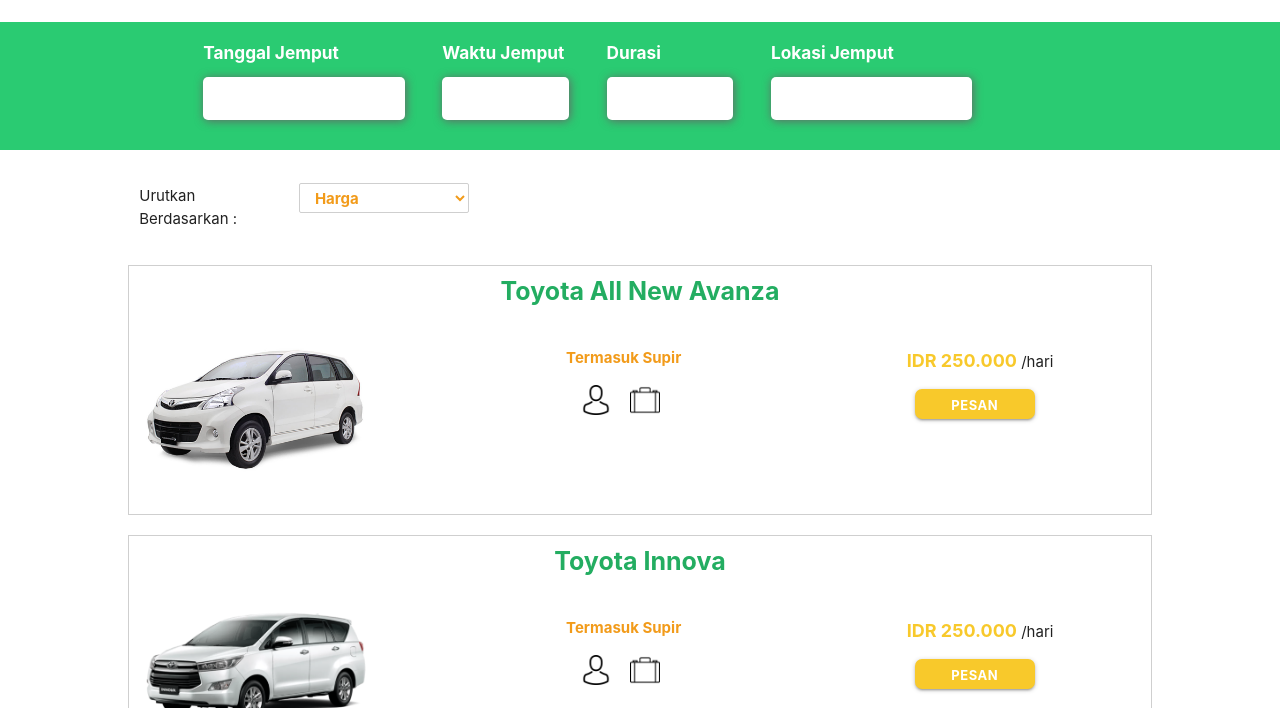
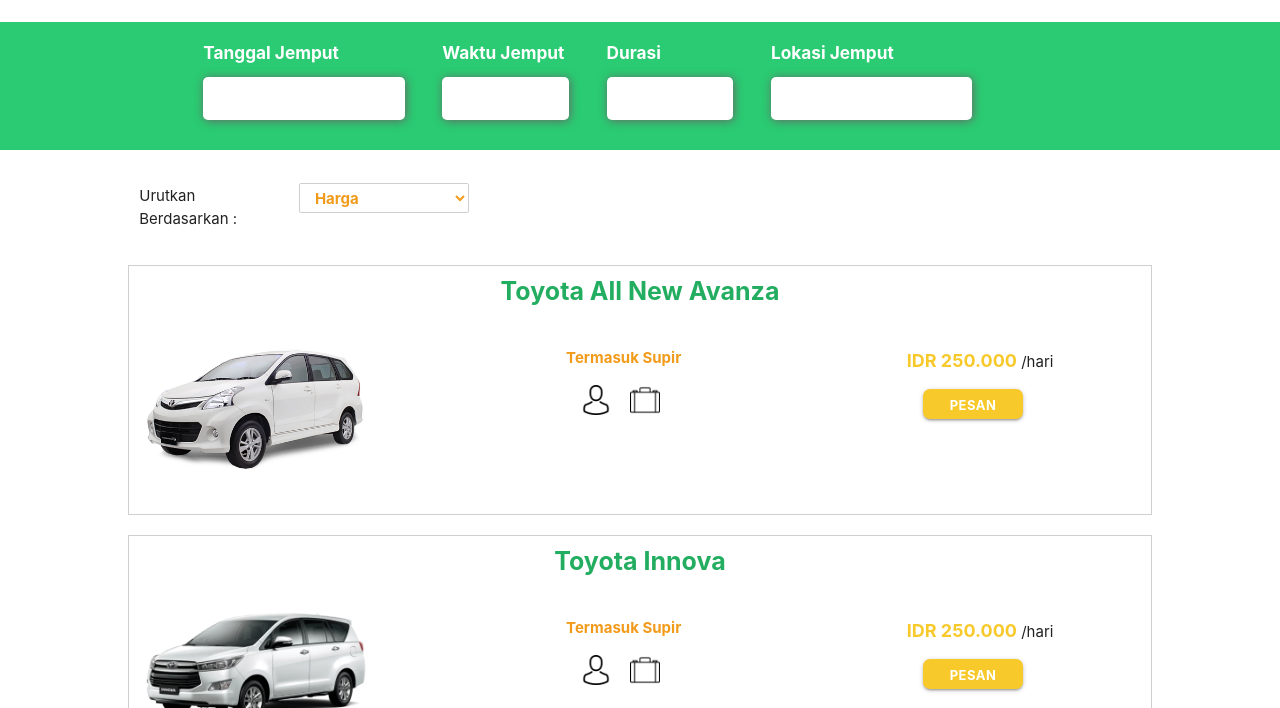
Before and after one commit to fachrudahri/rentalin, a plain HTML site: page orderan.html in a window 1280 px wide. Shown: the part 92-800 px from the top of the page. Drawn offline with Linux system fonts and the light colour scheme.

Commit message:
Initial commit

```diff
--- a/style.css
+++ b/style.css
@@ -375,8 +375,8 @@ nav ul a {
 }
 
 .rupiah a {
-    margin-left: 8px;
-    width: 120px;
+    margin-left: 7%;
+    width: 100px;
     border-radius: 7px;
     height: 28px;
     background-color: #f8c92b;
```
